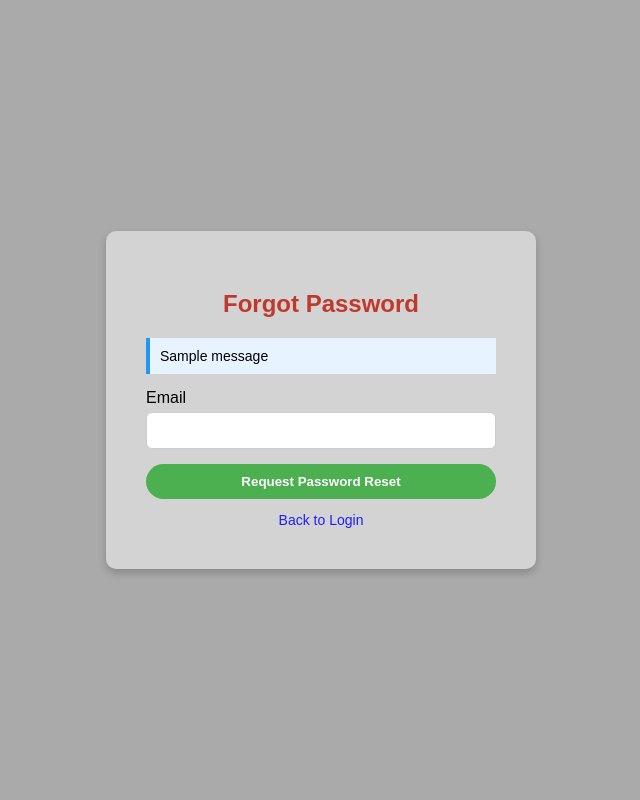
After one commit to DominicEmerson/DESD-AAI-Y3-Group10, a Django app: template templates/registration/forgot_password.html in a window 1280 px wide. The commit adds this page. Shown: the whole page, without its empty margins (319-959 px from the left). Run offline with Django 5.2, Linux system fonts and the light colour scheme; the template is opened without the code that fills it, so the values that code supplies are empty, except form fields; tables that the repository leaves empty hold one stand-in row (values such as "Sample post"); one stand-in notice (Sample message) is shown; form fields are guessed from the names that the template uses.

Commit message:
password reset function

```diff
--- a/claims/forms.py
+++ b/claims/forms.py
@@ -228,3 +228,7 @@ class ClaimSubmissionForm(forms.ModelForm):
             claim.save()
 
         return claim
+
+
+class ForgotPasswordForm(forms.Form):
+    email = forms.EmailField(label='Enter your email', max_length=255)
--- a/claims/urls.py
+++ b/claims/urls.py
@@ -12,6 +12,7 @@ urlpatterns = [
     path('admin-page/', views.admin_page, name='admin_page'),
     path('create-user/', views.create_user, name='create_user'),
     path('user-management/', views.user_management, name='user_management'),
+    path('forgot-password/', views.forgot_password, name='forgot_password'),
 
     # Claims URLs
     # Author: Ahmed Mohamed
@@ -24,4 +25,5 @@ urlpatterns = [
     path('accounts/login/', auth_views.LoginView.as_view(template_name='registration/login.html'), name='login'),
     path('signup/', views.signup, name='signup'),
     path('logout/', views.user_logout, name='logout'),
+
 ]
--- /dev/null
+++ b/templates/registration/forgot_password.html
@@ -0,0 +1,118 @@
+<!DOCTYPE html>
+<html lang="en">
+<head>
+    <meta charset="UTF-8">
+    <title>Forgot Password</title>
+    <style>
+        body {
+            margin: 0;
+            background-color: #aaa;
+            font-family: Arial, sans-serif;
+        }
+
+        .wrapper {
+            display: flex;
+            justify-content: center;
+            align-items: center;
+            height: 100vh;
+        }
+
+        .card {
+            background-color: #d3d3d3;
+            padding: 40px;
+            border-radius: 10px;
+            width: 350px;
+            box-shadow: 0 4px 8px rgba(0,0,0,0.2);
+            text-align: center;
+        }
+
+        .card h2 {
+            color: #c0392b;
+            margin-bottom: 20px;
+        }
+
+        form label {
+            display: block;
+            text-align: left;
+            margin-bottom: 5px;
+            font-weight: 500;
+        }
+
+        input[type="email"] {
+            width: 100%;
+            padding: 10px;
+            border-radius: 6px;
+            border: 1px solid #ccc;
+            margin-bottom: 15px;
+            box-sizing: border-box;
+        }
+
+        .btn {
+            background-color: #4CAF50;
+            color: white;
+            padding: 10px;
+            width: 100%;
+            border: none;
+            border-radius: 20px;
+            font-weight: bold;
+            cursor: pointer;
+        }
+
+        .btn:hover {
+            background-color: #45a049;
+        }
+
+        .link {
+            margin-top: 12px;
+        }
+
+        .link a {
+            color: #1e1eff;
+            font-size: 14px;
+            text-decoration: none;
+        }
+
+        .link a:hover {
+            text-decoration: underline;
+        }
+
+        .messages {
+            margin-bottom: 15px;
+            padding: 10px;
+            background-color: #e7f3fe;
+            border-left: 4px solid #2196F3;
+            list-style: none;
+            text-align: left;
+            font-size: 14px;
+        }
+    </style>
+</head>
+<body>
+<div class="wrapper">
+    <div class="card">
+        <h2>Forgot Password</h2>
+
+        {% if messages %}
+            <ul class="messages">
+                {% for message in messages %}
+                    <li{% if message.tags %} class="{{ message.tags }}"{% endif %}>
+                        {{ message }}
+                    </li>
+                {% endfor %}
+            </ul>
+        {% endif %}
+
+        <form method="post">
+            {% csrf_token %}
+            {{ form.email.label_tag }}
+            {{ form.email }}
+            <button type="submit" class="btn">Request Password Reset</button>
+        </form>
+
+        <div class="link">
+            <a href="{% url 'login' %}">Back to Login</a>
+        </div>
+    </div>
+</div>
+</body>
+</html>
--- a/templates/registration/login.html
+++ b/templates/registration/login.html
@@ -86,6 +86,10 @@
                     <input type="password" name="password" placeholder="Password" required>
                     <button class="login-btn" type="submit">Login</button>
                 </form>
+                    <!-- Forgotten Password Link -->
+                <div class="forgot-password-link">
+                    <a href="{% url 'forgot_password' %}">Forgotten Password?</a>
+                </div>
             </div>
 
             <!-- SIGNUP FORM -->
```
Also changed, not shown: claims/views.py (+22 -0 lines).
